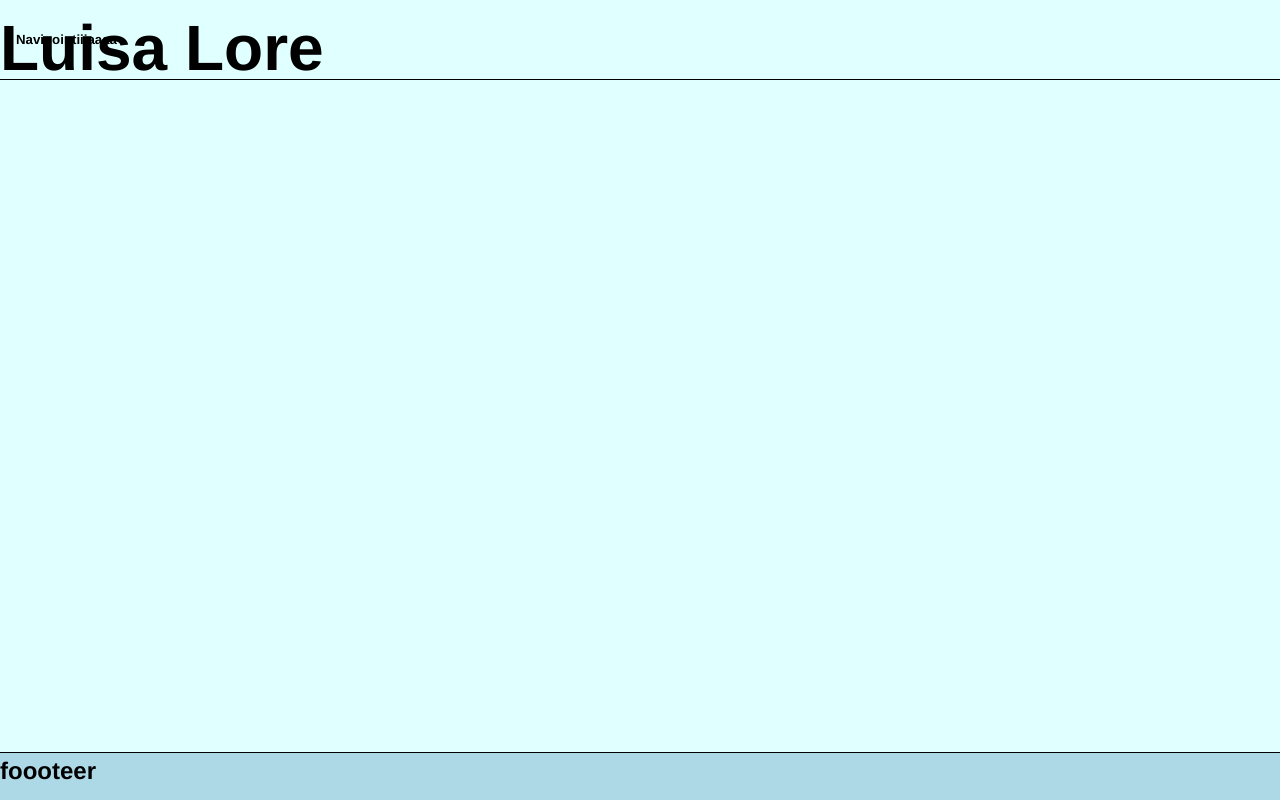
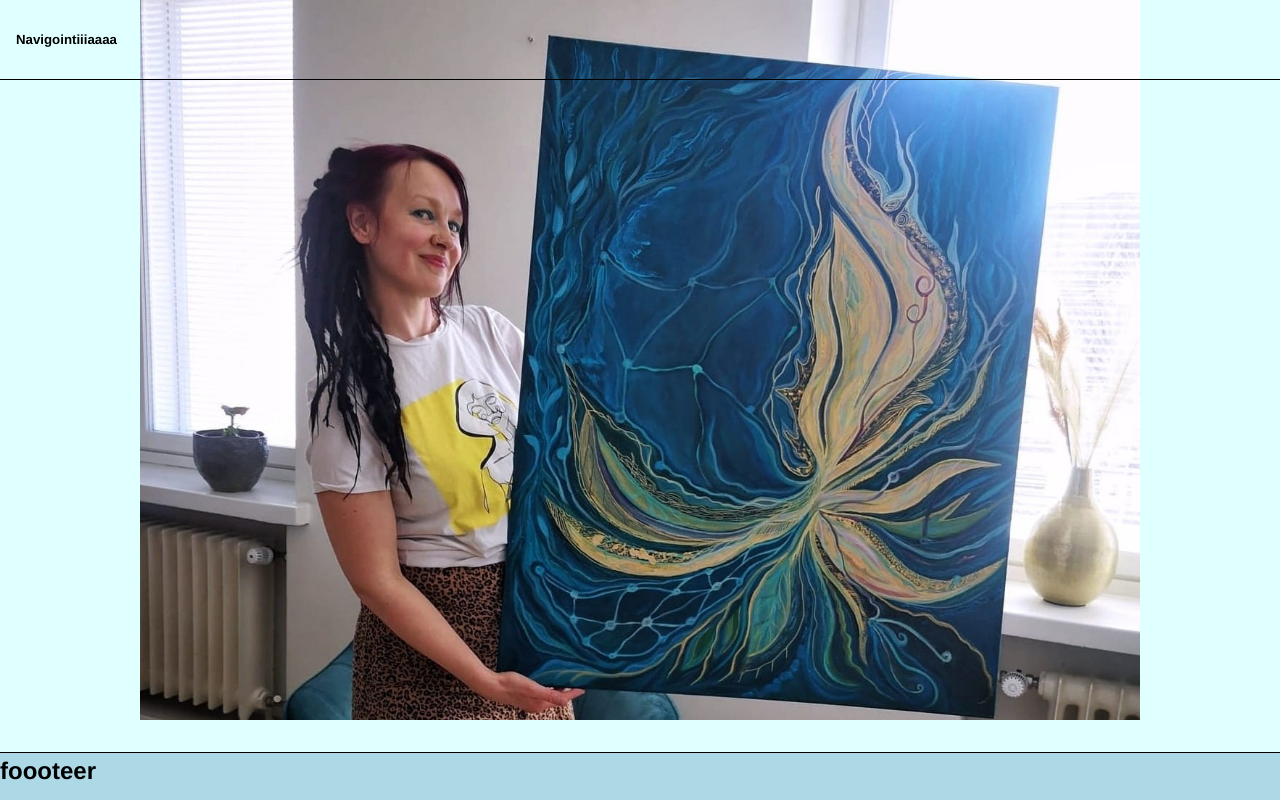
Before and after one commit to reijjo/portfolios, a React (Vite) app in the folder liisa/: page / in a window 1280 px wide. Built offline with nearby package versions, Linux system fonts and the light colour scheme; the HTML template or start-up script is replaced by a standard one.

Commit message:
added couple of photos

```diff
--- a/liisa/src/components/shared/navbar/Navbar.css
+++ b/liisa/src/components/shared/navbar/Navbar.css
@@ -4,8 +4,9 @@ nav {
   top: 0;
   left: 0;
   width: 100%;
-  min-height: 10dvh;
-  height: auto;
+  /* min-height: 10dvh; */
+  /* height: auto; */
+  height: var(--nav-height);
 
   border-bottom: 1px solid black;
 }
--- a/liisa/src/index.css
+++ b/liisa/src/index.css
@@ -40,4 +40,6 @@ h4 {
   font-family: system-ui, Avenir, Helvetica, Arial, sans-serif;
   line-height: 1.5;
   font-weight: 400;
+
+  --nav-height: 10dvh;
 }
--- a/liisa/src/pages/landing/LandingPage.css
+++ b/liisa/src/pages/landing/LandingPage.css
@@ -0,0 +1,20 @@
+/* .landing-page {
+  padding-top: var(--nav-height);
+} */
+
+.hero-image {
+  display: flex;
+  width: 100%;
+  aspect-ratio: 16/9;
+  /* aspect-ratio: 4/5; */
+  overflow: hidden;
+}
+
+.hero-img {
+  width: 100%;
+  height: 100%;
+  height: 100dvh;
+  object-fit: cover;
+  object-fit: contain;
+  object-position: top;
+}
--- a/liisa/src/pages/landing/LandingPage.tsx
+++ b/liisa/src/pages/landing/LandingPage.tsx
@@ -1,10 +1,21 @@
 import "./LandingPage.css";
+
+import hero from "../../assets/images/landing/liisa-hero.jpg";
+import herodesk from "../../assets/images/landing/liisa-desk.jpg";
 
 const LandingPage = () => {
   return (
     <main className="landing-page">
       <section className="hero">
-        <h1>Luisa Lore</h1>
+        <picture className="hero-image">
+          <source media="(width <= 600px)" srcSet={hero} />
+          <img
+            src={herodesk}
+            alt="Luisa Lore"
+            title="Luisa Lore"
+            className="hero-img"
+          />
+        </picture>
       </section>
     </main>
   );
```
Also changed, not shown: liisa/src/assets/images/landing/liisa-desk.jpg (added), liisa/src/assets/images/landing/liisa-hero.jpg (added).
